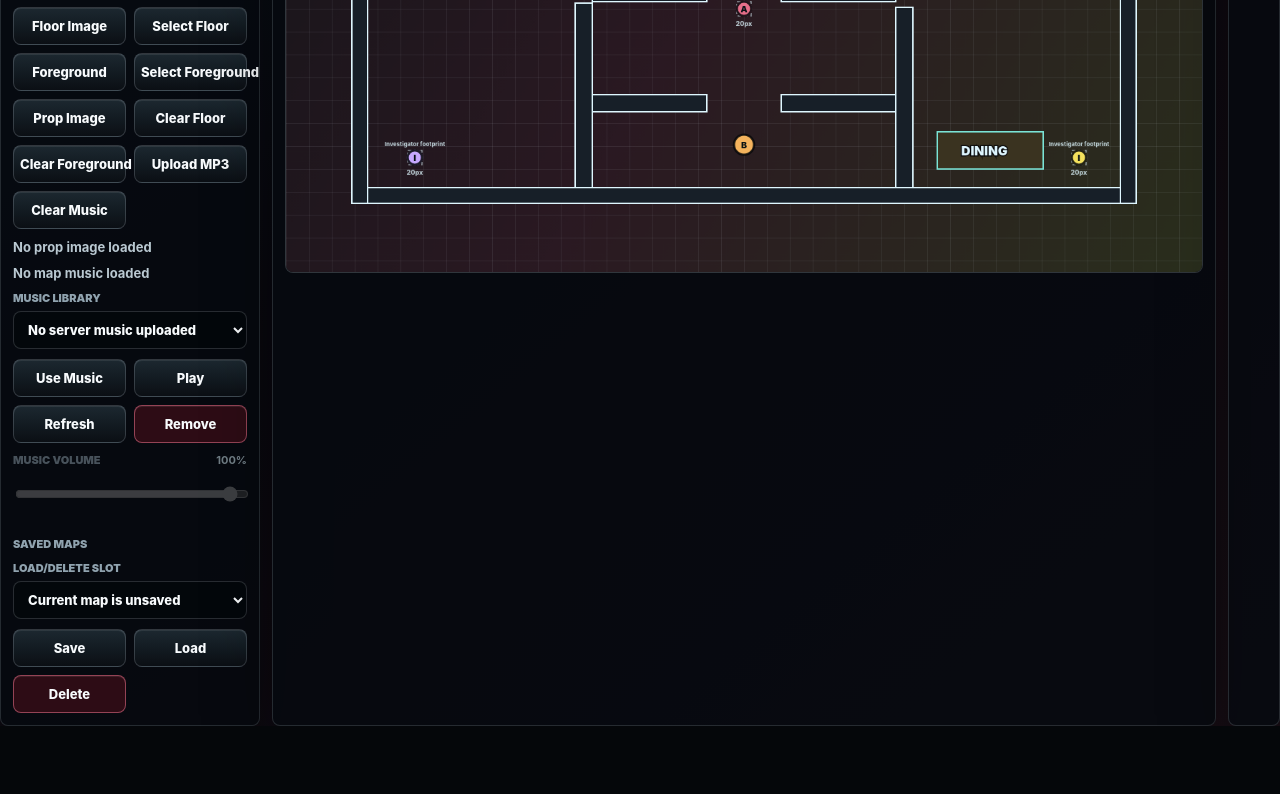
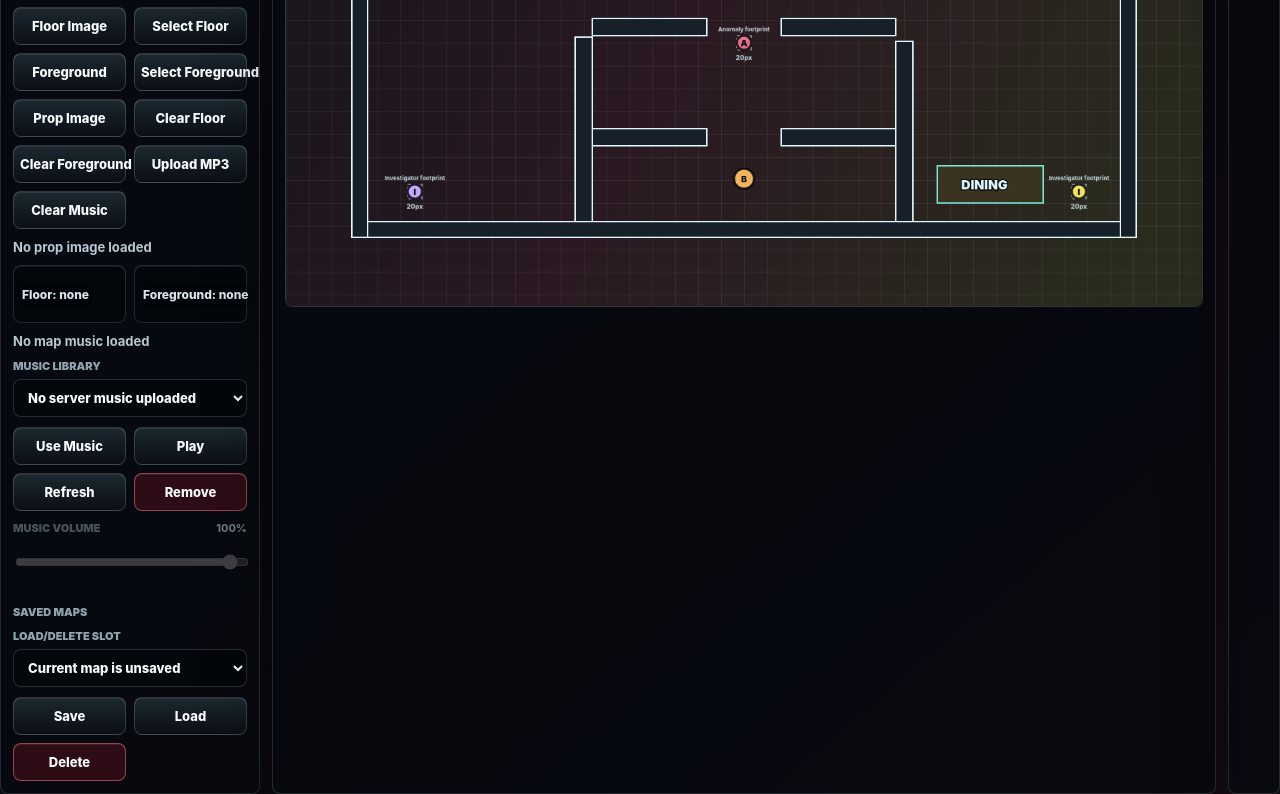
Before and after one commit to cdrake118/AfterlightProtocal, a website: page map-builder.html in a window 1280 px wide. Shown: the part 852-1646 px from the top of the page. Before the commit the page ends 1578 px from the top, so only its background shows below. Drawn offline with Linux system fonts and the light colour scheme; no server answers.

Commit message:
Show map image status and foreground layer

```diff
--- a/map-builder.css
+++ b/map-builder.css
@@ -484,6 +484,32 @@ textarea {
   gap: 6px;
 }
 
+.map-image-status-grid {
+  display: grid;
+  grid-template-columns: repeat(2, minmax(0, 1fr));
+  gap: 8px;
+}
+
+.map-image-status {
+  min-height: 58px;
+  padding: 8px;
+  border: 1px solid rgba(226, 238, 246, 0.14);
+  border-radius: 8px;
+  background: rgba(3, 7, 11, 0.58);
+  background-position: center;
+  background-size: cover;
+  color: #d8e6ec;
+  font-size: 12px;
+  font-weight: 850;
+  text-align: left;
+  text-shadow: 0 1px 8px #000;
+}
+
+.map-image-status.has-image {
+  border-color: rgba(122, 228, 214, 0.42);
+  color: #f8fbfd;
+}
+
 .asset-tray {
   grid-template-columns: repeat(3, minmax(0, 1fr));
 }
--- a/map-builder.html
+++ b/map-builder.html
@@ -131,6 +131,10 @@
               <button id="clearMusicBtn" type="button">Clear Music</button>
             </div>
             <div id="mediaStatus" class="muted">No prop image loaded</div>
+            <div class="map-image-status-grid" aria-label="Current map images">
+              <button id="floorImageStatus" class="map-image-status" type="button">Floor: none</button>
+              <button id="foregroundImageStatus" class="map-image-status" type="button">Foreground: none</button>
+            </div>
             <div id="musicStatus" class="muted">No map music loaded</div>
             <label class="field">
               <span>Music Library</span>
--- a/map-builder.js
+++ b/map-builder.js
@@ -111,6 +111,8 @@ const foregroundFile = document.querySelector("#foregroundFile");
 const decorationFile = document.querySelector("#decorationFile");
 const musicFile = document.querySelector("#musicFile");
 const mediaStatus = document.querySelector("#mediaStatus");
+const floorImageStatus = document.querySelector("#floorImageStatus");
+const foregroundImageStatus = document.querySelector("#foregroundImageStatus");
 const musicStatus = document.querySelector("#musicStatus");
 const musicLibrarySelect = document.querySelector("#musicLibrarySelect");
 const mapMusicVolume = document.querySelector("#mapMusicVolume");
@@ -200,6 +202,8 @@ function wireControls() {
   document.querySelector("#musicBtn").addEventListener("click", () => musicFile.click());
   document.querySelector("#selectBackgroundBtn").addEventListener("click", selectBackground);
   document.querySelector("#selectForegroundBtn").addEventListener("click", selectForeground);
+  floorImageStatus.addEventListener("click", selectBackground);
+  foregroundImageStatus.addEventListener("click", selectForeground);
   document.querySelector("#clearBackgroundBtn").addEventListener("click", clearBackground);
   document.querySelector("#clearForegroundBtn").addEventListener("click", clearForeground);
   document.querySelector("#clearMusicBtn").addEventListener("click", clearMusic);
@@ -667,12 +671,21 @@ function musicFromLibraryItem(item) {
 }
 
 function updateMediaStatus() {
+  updateImageStatus(floorImageStatus, map.backgroundImage, "Floor");
+  updateImageStatus(foregroundImageStatus, map.foregroundImage, "Foreground");
   const volume = clamp(Number(map.music?.volume ?? 1), 0, 1);
   mapMusicVolume.value = String(volume);
   musicVolumeValue.textContent = `${Math.round(volume * 100)}%`;
   musicVolumeField.classList.toggle("is-disabled", !map.music);
   mapMusicVolume.disabled = !map.music;
   musicStatus.textContent = map.music ? `Music: ${map.music.name}` : "No map music loaded";
+}
+
+function updateImageStatus(element, image, label) {
+  if (!element) return;
+  element.classList.toggle("has-image", Boolean(image?.src));
+  element.style.backgroundImage = image?.src ? `linear-gradient(rgba(3, 7, 11, 0.28), rgba(3, 7, 11, 0.78)), url("${image.src}")` : "";
+  element.textContent = image?.src ? `${label}: ${image.name || "image"}` : `${label}: none`;
 }
 
 function preloadImage(src) {
@@ -1843,6 +1856,7 @@ function validateMap() {
 }
 
 function changed(runValidation = true, recordHistory = true) {
+  updateMediaStatus();
   updateExport();
   if (runValidation) validateMap();
   renderLayerList();
```
Also changed, not shown: src/game.js.
